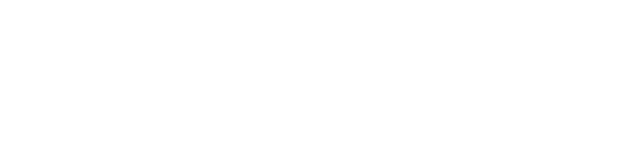
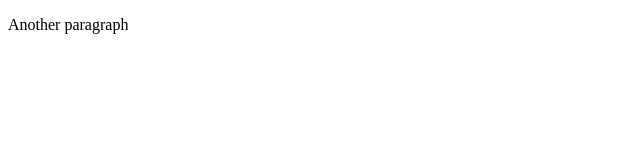
Before and after one commit to rafaprado/learning-git, a plain HTML site: page index.html in a window 1280 px wide. Shown: the whole page, without its empty margins (0-640 px from the left). Drawn offline with Linux system fonts and the light colour scheme.

Commit message:
Some html has been changed

```diff
--- a/index.html
+++ b/index.html
@@ -6,5 +6,7 @@
     <meta name="viewport" content="width=device-width, initial-scale=1.0" />
     <title>Document</title>
   </head>
-  <body></body>
+  <body>
+    <p>Another paragraph</p>
+  </body>
 </html>
```
